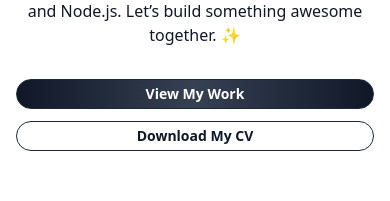
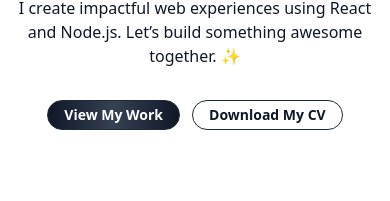
Before and after one commit to aneesh0609/Moltres-Dev, a React (Vite) app in the folder aneesh-portfolio/: page / in a window 390 px wide. Shown: the part 557-758 px from the top of the page. Built offline with nearby package versions, Linux system fonts and the light colour scheme; no server answers; a web font is replaced by a local one.

Commit message:
button alignment in header section

```diff
--- a/aneesh-portfolio/src/components/Header.jsx
+++ b/aneesh-portfolio/src/components/Header.jsx
@@ -37,7 +37,7 @@
           </p>
 
           {/* ✅ Buttons Section */}
-          <div className="w-full flex flex-col sm:flex-row justify-center lg:justify-start gap-3 sm:gap-5 mt-8 sm:mt-6">
+          <div className="w-full flex flex-row sm:flex-row justify-center lg:justify-start gap-3 sm:gap-5 mt-8 sm:mt-6">
             {/* View My Work Button */}
             <button
               onClick={scrollToProjects}
```
